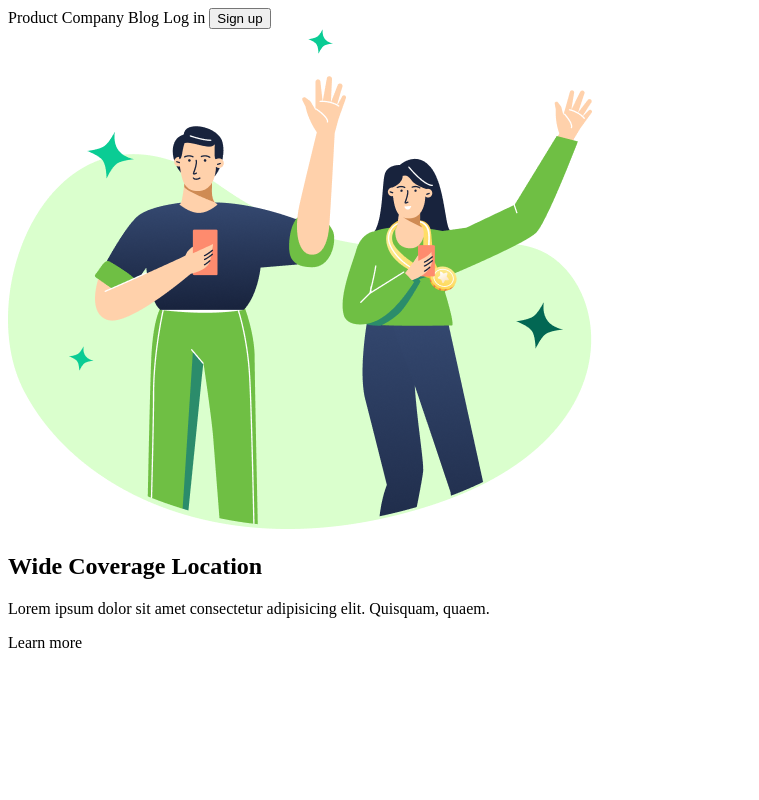
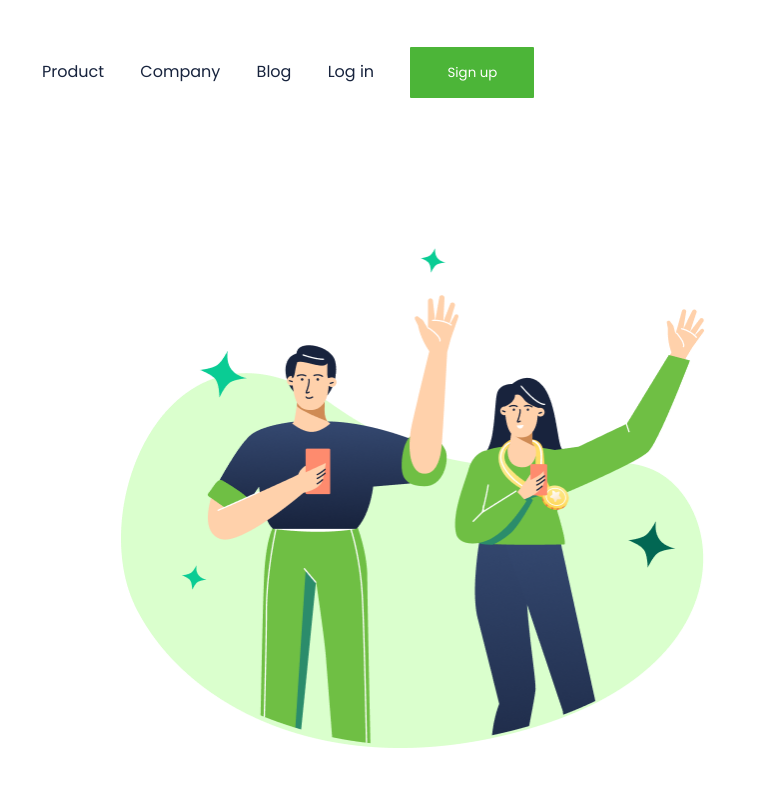
Before and after one commit to andrealexandre31-code/Projeto-Wide-Coverage, a plain HTML site: page index.html in a window 1280 px wide. Shown: the top 800 px of the page, without its empty margins (0-759 px from the left). Drawn offline with Linux system fonts and the light colour scheme.

Commit message:
alteracao projeto

```diff
--- a/index.html
+++ b/index.html
@@ -4,7 +4,7 @@
 <head>
     <meta charset="UTF-8">
     <meta name="viewport" content="width=device-width, initial-scale=1.0">
-    <link rel="stylesheet" href="./styke.css">
+    <link rel="stylesheet" href="./style.css">
     <title>Projeto Wide-Coverage</title>
     <link rel="preconnect" href="https://fonts.googleapis.com">
     <link rel="preconnect" href="https://fonts.gstatic.com" crossorigin>
```
Also changed, not shown: assets/image.png (renamed from assets/we care3.png).
